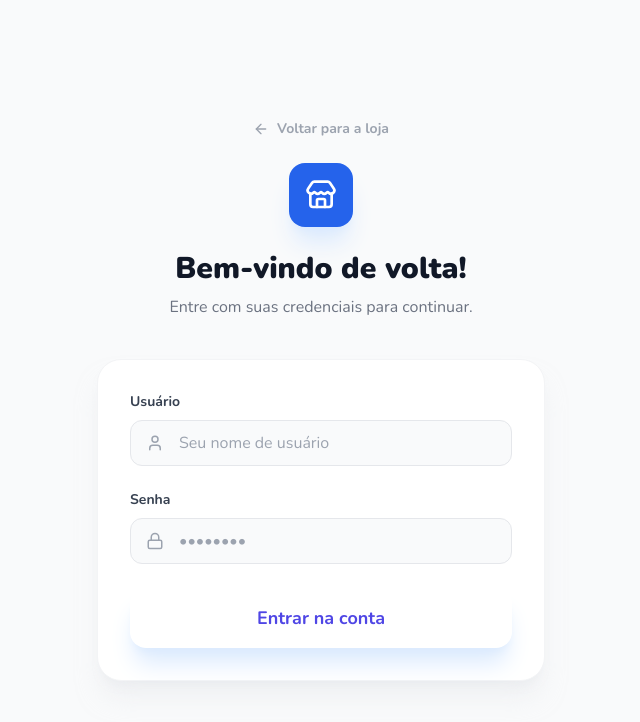
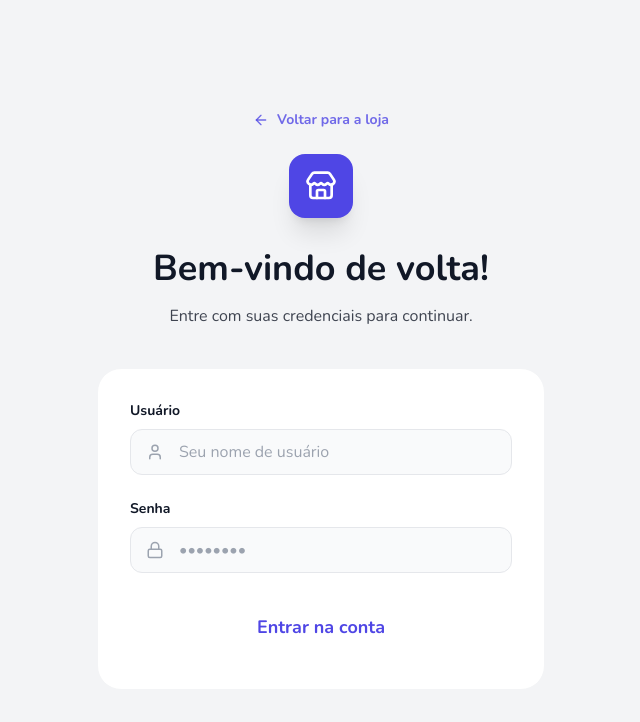
Before and after one commit to erisnilton/desafio-tecnico-tecprime, a React (Vite) app in the folder frontend/: page /login in a window 1280 px wide. Shown: the top 722 px of the page, without its empty margins (319-959 px from the left). Built offline with nearby package versions, Linux system fonts and the light colour scheme; a web font is replaced by a local one.

Commit message:
feat: apply custom theme variables to UI components.

```diff
--- a/frontend/src/layout/blank.tsx
+++ b/frontend/src/layout/blank.tsx
@@ -4,7 +4,7 @@ export default function BlankLayout({
   children: React.ReactNode;
 }) {
   return (
-    <div className="min-h-screen bg-gray-50 flex flex-col">
+    <div className="min-h-screen bg--background flex flex-col">
       <main className="flex-1 flex flex-col">{children}</main>
     </div>
   );
--- a/frontend/src/pages/Login/index.tsx
+++ b/frontend/src/pages/Login/index.tsx
@@ -50,27 +50,27 @@ export default function Login() {
           <div className="text-center mb-10">
             <Link
               to="/"
-              className="inline-flex items-center gap-2 text-sm font-bold text-gray-400 hover:text-blue-600 transition-colors mb-6"
+              className="inline-flex items-center gap-2 text-sm font-bold fg--foreground/80  transition-colors mb-6"
             >
               <ArrowLeft size={16} />
               Voltar para a loja
             </Link>
-            <div className="bg-blue-600 w-16 h-16 rounded-2xl flex items-center justify-center shadow-xl shadow-blue-100 mx-auto mb-6">
-              <Store size={32} className="text-white" />
+            <div className="bg--primary w-16 h-16 rounded-2xl flex items-center justify-center shadow-xl mx-auto mb-6">
+              <Store size={32} className="fg--primary-contrast" />
             </div>
-            <h1 className="text-3xl font-black text-gray-900">
+            <h1 className="title-display font-bold fg--background-contrast">
               Bem-vindo de volta!
             </h1>
-            <p className="text-gray-500 mt-2">
+            <p className="text-body fg--background-contrast/80  mt-2">
               Entre com suas credenciais para continuar.
             </p>
           </div>
 
           {/* Form Card */}
-          <div className="bg-white p-8 rounded-3xl border border-gray-100 shadow-xl shadow-gray-200/50">
+          <div className="bg--surface p-8 rounded-3xl border border-gray-100  shadow-gray-200/50">
             <form onSubmit={handleSubmit(onSubmit)} className="space-y-6">
               <div>
-                <label className="block text-sm font-bold text-gray-700 mb-2">
+                <label className="block text-sm font-bold fg--background-contrast mb-2">
                   Usuário
                 </label>
                 <UiInput
@@ -82,7 +82,7 @@ export default function Login() {
               </div>
 
               <div>
-                <label className="block text-sm font-bold text-gray-700 mb-2">
+                <label className="block text-sm font-bold fg--background-contrast mb-2">
                   Senha
                 </label>
                 <UiInput
@@ -97,7 +97,7 @@ export default function Login() {
               <UiBtn
                 type="submit"
                 disabled={isLoading}
-                className="w-full bg-blue-600 hover:text-white py-4 rounded-2xl font-bold text-lg shadow-xl shadow-blue-100 hover:bg-blue-700 transition-all flex items-center justify-center gap-3 disabled:opacity-50 disabled:cursor-not-allowed"
+                className="w-full bg--primary py-4 rounded-2xl font-bold text-lg transition-all flex items-center justify-center gap-3 disabled:opacity-50 disabled:cursor-not-allowed"
               >
                 {isLoading ? (
                   <div className="w-6 h-6 border-4 border-white border-t-transparent rounded-full animate-spin" />
```
